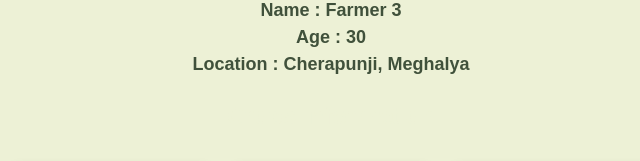
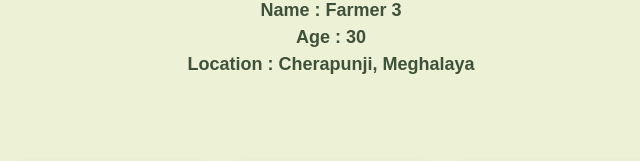
Before and after one commit to Shuvamdt/CropJob, a plain HTML site: page Listing/Profile/Farmer3/index.html in a window 1280 px wide. Shown: the part 167-328 px from the top of the page, 309-949 px from the left. Drawn offline with nearby package versions, Linux system fonts and the light colour scheme; a web font is replaced by a local one.

Commit message:
Update index.html

```diff
--- a/Listing/Profile/Farmer3/index.html
+++ b/Listing/Profile/Farmer3/index.html
@@ -3,7 +3,7 @@
 <head>
     <meta charset="UTF-8">
     <meta name="viewport" content="width=device-width, initial-scale=1.0">
-    <title>CropJob | Farmer1</title>
+    <title>CropJob | Farmer3</title>
     <link href="https://cdn.jsdelivr.net/npm/bootstrap@5.3.3/dist/css/bootstrap.min.css" rel="stylesheet" integrity="sha384-QWTKZyjpPEjISv5WaRU9OFeRpok6YctnYmDr5pNlyT2bRjXh0JMhjY6hW+ALEwIH" crossorigin="anonymous">
     <link rel="stylesheet" href="styles.css">
     <link rel="preconnect" href="https://fonts.googleapis.com">
@@ -60,7 +60,7 @@
         <div class="info-cont">
             <p style="font-size: large; font-weight: 800; margin-bottom: 0px;">Name : Farmer 3</p>
             <p style="font-size: large; font-weight: 800; margin-bottom: 0px;">Age : 30</p>
-            <p style="font-size: large; font-weight: 800; margin-bottom: 0px;">Location : Cherapunji, Meghalya</p>
+            <p style="font-size: large; font-weight: 800; margin-bottom: 0px;">Location : Cherapunji, Meghalaya</p>
         </div>
     </div>
     <div class="section-title1">Crops Information</div>
```
